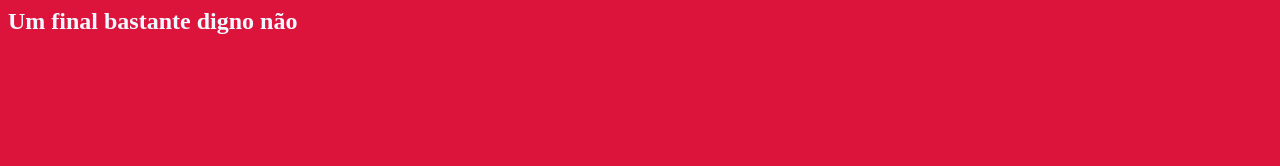
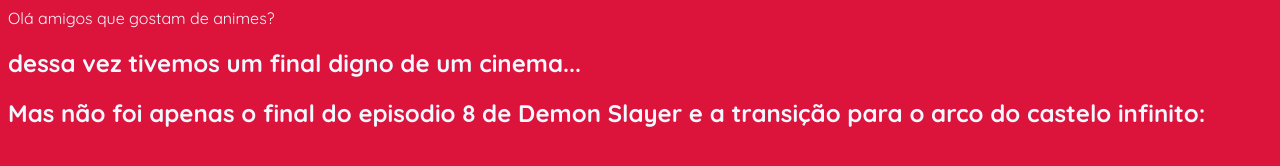
Before and after one commit to Estefanipereira/html-e-css, a plain HTML site: page Index.html in a window 1280 px wide. Drawn offline with Linux system fonts and the light colour scheme.

Commit message:
Add files via upload

```diff
--- a/Index.html
+++ b/Index.html
@@ -4,13 +4,20 @@
     <meta charset="UTF-8">
     <meta name="viewport" content="width=device-width, initial-scale=1.0">
         <link rel="stylesheet" href="styles.css">
-        <title>ola amigos que gostam de anime</title>
+        <link rel="preconnect" href="https://fonts.googleapis.com">
+        <link rel="preconnect" href="https://fonts.gstatic.com" crossorigin>
+        <link href="https://fonts.googleapis.com/css2?family=Quicksand:wght@300..700&display=swap" rel="stylesheet">
+        <title>Que final é esse?</title>
 </head>
 <body>
 <section>
-<div>
+<div class="quicksand-uniquifier">
+<header>Olá amigos que gostam de animes?</header>
 
-<h1>Um final bastante digno não</h1>
+
+
+<h1>dessa vez tivemos um final digno de um cinema...</h1>
+<h1>Mas não foi apenas o final do episodio 8 de Demon Slayer e a transição para o arco do castelo infinito:</h1>
 
 </div>
 </section>
--- a/styles.css
+++ b/styles.css
@@ -2,5 +2,8 @@ body{
  color: aliceblue;
 
  background-color: crimson;
+}
 
+.quicksand-uniquifier {
+  font-family: "Quicksand", sans-serif;
 }
```
